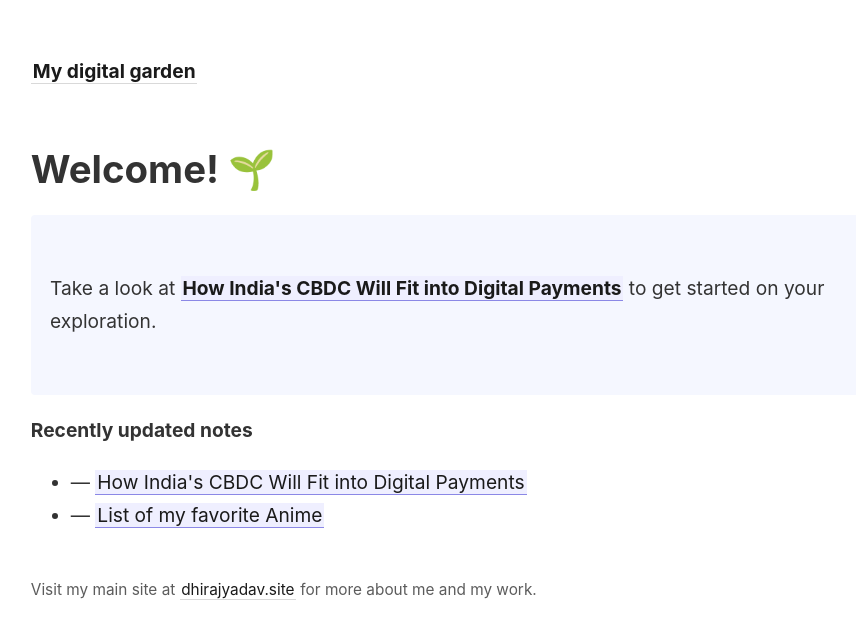
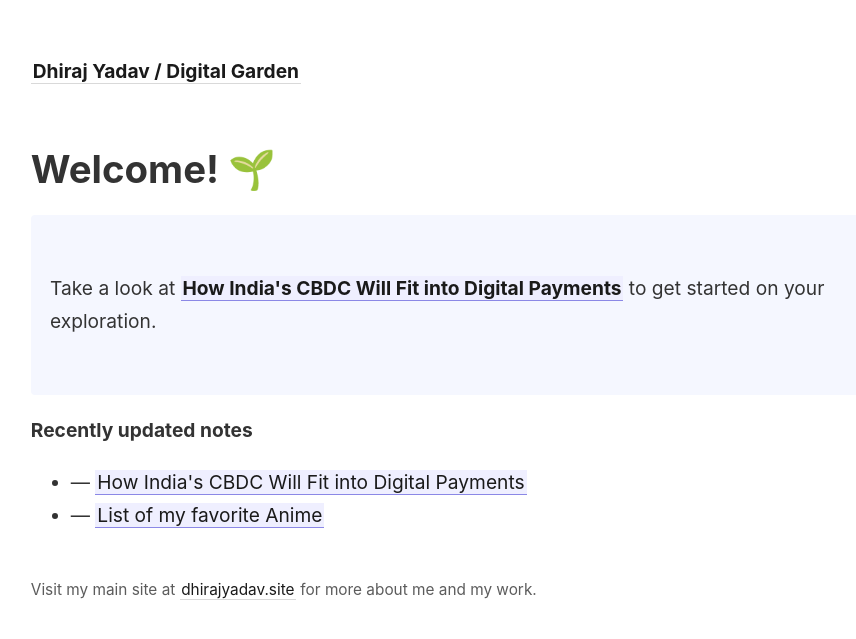
Before and after one commit to dhiraj-ydv/digitalgarden, a Jekyll site: the page built from _pages/index.md, in a window 1280 px wide. Shown: the top 639 px of the page, without its empty margins (46-902 px from the left). Built offline with Jekyll 4.4.1, drawn with Linux system fonts in a browser that asks for light colours.

Commit message:
Update _config.yml

```diff
--- a/_config.yml
+++ b/_config.yml
@@ -1,4 +1,4 @@
-title:               My digital garden
+title:               Dhiraj Yadav / Digital Garden
 include:             ['_pages']
 exclude:             ['_includes/notes_graph.json']
 # You may need to change the base URL depending on your deploy configuration.
```
